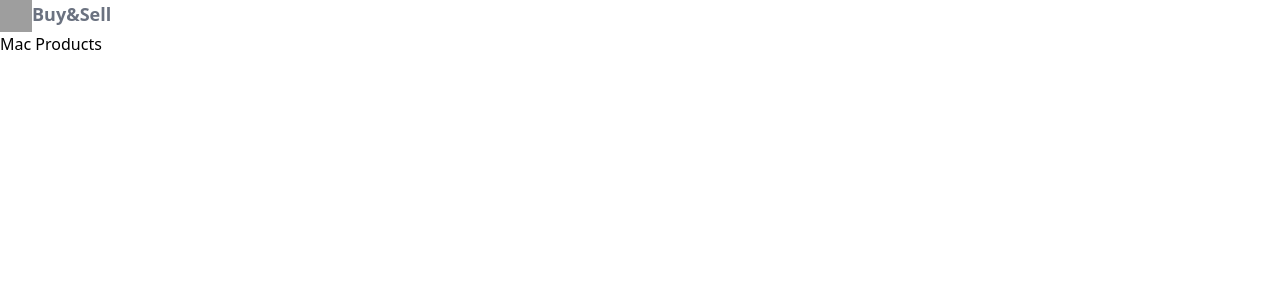
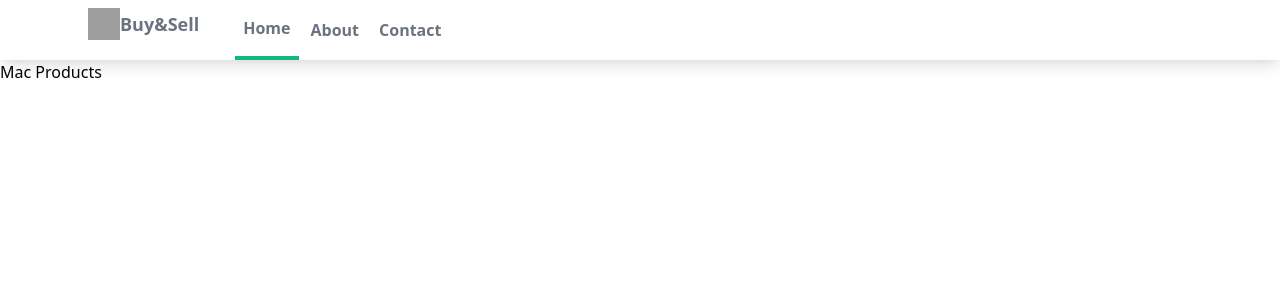
Before and after one commit to gurnitha/django_shutosh_pawar_ecom_multivendor, a Django app: page /myapp/products/ in a window 1280 px wide. Shown: the top 300 px of the page. Run offline with Django 4.2, Linux system fonts and the light colour scheme; data that the repository does not hold is empty; style sheets or scripts are compiled from the project's sources; grey boxes are pictures that could not be loaded.

Commit message:
06.6 Designing Navbar Part 2

```diff
--- a/myapp/templates/myapp/index.html
+++ b/myapp/templates/myapp/index.html
@@ -7,17 +7,30 @@
 </head>
 <body>
 	<!-- navbar -->
-	<nav>
-		<div>
-			<div>
-				<!-- logo -->
-				<div>
-					<div class="flex">
+	<nav class="bg-white shadow-lg">
+		<div class="max-w-6xl mx-auto px-4">
+			<div class="flex justify-between">
+				<!-- logo and menu -->
+				<div class="flex space-x-7">
+
+					<!-- logo -->
+					<div>
+						<a href="{% url 'myapp:products' %}" class="flex items-center px-2 py-2">
 						<img class="h-8 w-8" src="{% static 'myapp/images/logo-shopping-bag.png' %}" alt="">
 						<span class="text-gray-500 text-lg font-semibold">Buy&Sell</span>
+						</a>
 					</div>
+					<!-- logo -->
+					<!-- menu -->
+					<div class="items-center flex space-x-1">
+						<a href="" class="py-4 px-2 text-gray-500 font-semibold border-b-4 border-green-500">Home</a>
+						<a href="" class="py-4 px-2 text-gray-500 font-semibold">About</a>
+						<a href="" class="py-4 px-2 text-gray-500 font-semibold">Contact</a>
+					</div>
+					<!-- menu -->
 				</div>
-				<!-- logo -->
+				<!-- logo and menu -->
+
 			</div>
 		</div>
 	</nav>
```
Also changed, not shown: README.md.
